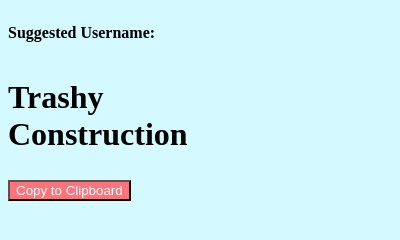
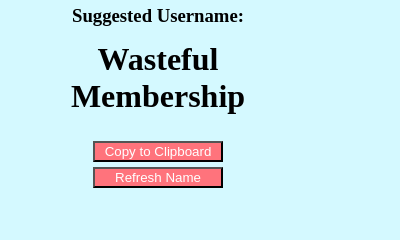
Before and after one commit to ElijahMSmith/BandNames, a browser extension: page suggestion_popup.html in a window 400 px wide. Both pictures are taken after a click on the button "Copy to Clipboard". Drawn offline with Linux system fonts and the light colour scheme.

Commit message:
Fully functional window refresh and resizing, name loading

```diff
--- a/loadSuggestion.js
+++ b/loadSuggestion.js
@@ -1,6 +1,23 @@
+//Get body tag, suggestion text/header, and copy/refresh buttons
+var suggestion = document.getElementById('suggestion');
+var copyName = document.getElementById('copyName');
+var refreshName = document.getElementById('refreshName');
+var suggestionHeader = document.getElementById('suggestionHeader');
+var body = document.getElementsByTagName('body')[0];
+
+var bandNames = []; //Ever growing list of good band names
+
+
+
 //Reset button to default color
-function resetButton(){
-    copyName.style.backgroundColor = "#ff737c";
+function resetButton(button){
+    //Show button has been clicked by changing appearance slightly
+    button.style.backgroundColor = "#ff3340";
+
+    //After brief delay, reset button to default style
+    setTimeout(function(){
+        button.style.backgroundColor = "#ff737c";
+    }, 100);
 }
 
 //Copies text input (suggested band name) to clipboard
@@ -30,7 +47,35 @@ function copyTextToClipboard(text) {
     document.body.removeChild(copyFrom);
 }
 
-var bandNames = []; //Ever growing list of good band names
+function newBandName(){
+    //Pick new name and set new text
+    suggestion.innerText = bandNames[Math.floor(Math.random() * bandNames.length)];
+
+    //After we let element attributes update, update box size to match size of the band name
+    setTimeout(function(){
+        //Initially reset body to full size so we aren't constricting the newly inserted word
+        body.style.width = "300px";
+
+        //Get width of the two longest elements
+        var suggestionWidth = suggestion.getBoundingClientRect().width;
+        var suggestionHeaderWidth = suggestionHeader.getBoundingClientRect().width;
+        var copyNameWidth = copyName.getBoundingClientRect().width;
+        var refreshNameWidth = refreshName.getBoundingClientRect().width;
+
+        //Determine width of the longest of the three elements on the popup
+        var newWidth = Math.max(Math.max(suggestionWidth, copyNameWidth), suggestionHeaderWidth);
+
+        //Update body size to max width of elements
+        body.style.width = newWidth + "px";
+
+        //Now to center buttons and title in the box
+
+        //Update body size to max width of elements
+        suggestionHeader.style.marginLeft = ((newWidth - suggestionHeaderWidth) / 2) + "px";
+        copyName.style.marginLeft =  ((newWidth - copyNameWidth) / 2) + "px";
+        refreshName.style.marginLeft =  ((newWidth - refreshNameWidth) / 2) + "px";
+    }, 1);
+}
 
 //Get all band names from JSON file
 async function loadNameData() {
@@ -47,47 +92,24 @@ async function loadNameData() {
 
     response.json().then(data => {
         bandNames = data.allNames;
-        suggestion.innerText = bandNames[Math.floor(Math.random() * bandNames.length)];
+        newBandName();
     });
 }
 
 loadNameData(); //Call that function to load the band names
 
-//Get body tag, suggestion text, and copy button
-var copyName = document.getElementById('copyName');
-var suggestion = document.getElementById('suggestion');
-var suggestionHeader = document.getElementById('suggestionHeader');
-var body = document.getElementsByTagName('body')[0];
+//Button listener for copy name button
+copyName.addEventListener("click", function() {
+    //Copy band name to clipboard
+    copyTextToClipboard(suggestion.innerHTML);
+
+    resetButton(copyName);
+});
 
 //Button listener for copy name button
-copyName.addEventListener("click", function() {
-    //Show button has been clicked by changing appearance slightly
-    copyName.style.backgroundColor = "#ff3340";
-    //Copy band name to clipboard
-    copyTextToClipboard(suggestion.innerHTML);
-    //After brief delay, reset button to default style
-    window.setTimeout(resetButton, 100);
+refreshName.addEventListener("click", function() {
+    //Generate new band name for the popout and adjust content sizes
+    newBandName();
+
+    resetButton(refreshName);
 });
-
-//Get width of the two longest elements
-var suggestionWidth = suggestion.clientWidth;
-var suggestionHeaderWidth = suggestionHeader.clientWidth;
-var copyNameWidth = copyName.clientWidth;
-
-//Debugging
-console.log("suggestion Width: " + suggestionWidth);
-console.log("suggestionHeader Width: " + suggestionHeaderWidth);
-console.log("copyName Width: " + copyNameWidth);
-
-//Determine width of the longest of the three elements on the popup
-var newWidth = Math.max(Math.max(suggestionWidth, copyNameWidth), suggestionHeaderWidth);
-
-//Also Debugging
-console.log("newWidth: " + newWidth);
-console.log("Pre reset: " + body.style.width);
-
-//Update body size to max width of elements
-body.style.width = newWidth + "px";
-
-//Still Debugging
-console.log("Post reset: " + body.style.width);
--- a/suggestion_popup.html
+++ b/suggestion_popup.html
@@ -2,18 +2,30 @@
     <head>
         <style>
             body {
-                height: 130px;
-                width: 250px;
+                height: 133px;
+                width: 300px;
                 background-color: #d4f9ff;
             }
 
             #suggestionHeader, #suggestion {
+                text-align: center;
                 font-weight: bold;
                 display: inline-block;
             }
 
+            #suggestionHeader {
+                margin-top: -22px;
+                margin-bottom: 0px;
+            }
+
+            #suggestion {
+                margin-top: -5px;
+            }
+
             button {
                 display: inline-block;
+                width: 130px;
+                text-align: center;
                 background-color: #ff737c;
                 color: #ffffff;
                 margin-top: 5px;
@@ -21,9 +33,10 @@
         </style>
     </head>
     <body>
-        <p id="suggestionHeader">Suggested Username:</p>
+        <h3 id="suggestionHeader">Suggested Username:</p>
         <h1 id="suggestion">PLACEHOLDER</h1>
         <button id="copyName">Copy to Clipboard</button>
+        <button id="refreshName">Refresh Name</button>
         <script src="loadSuggestion.js"></script>
     </body>
 </html>
```
